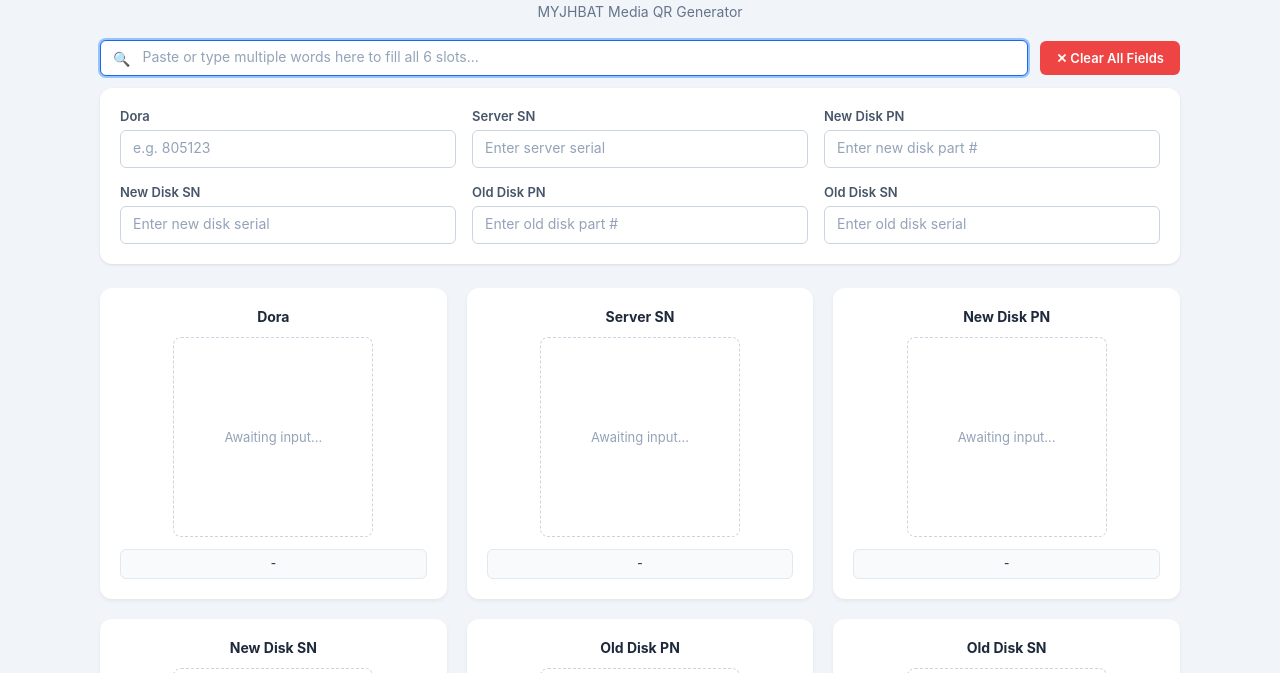
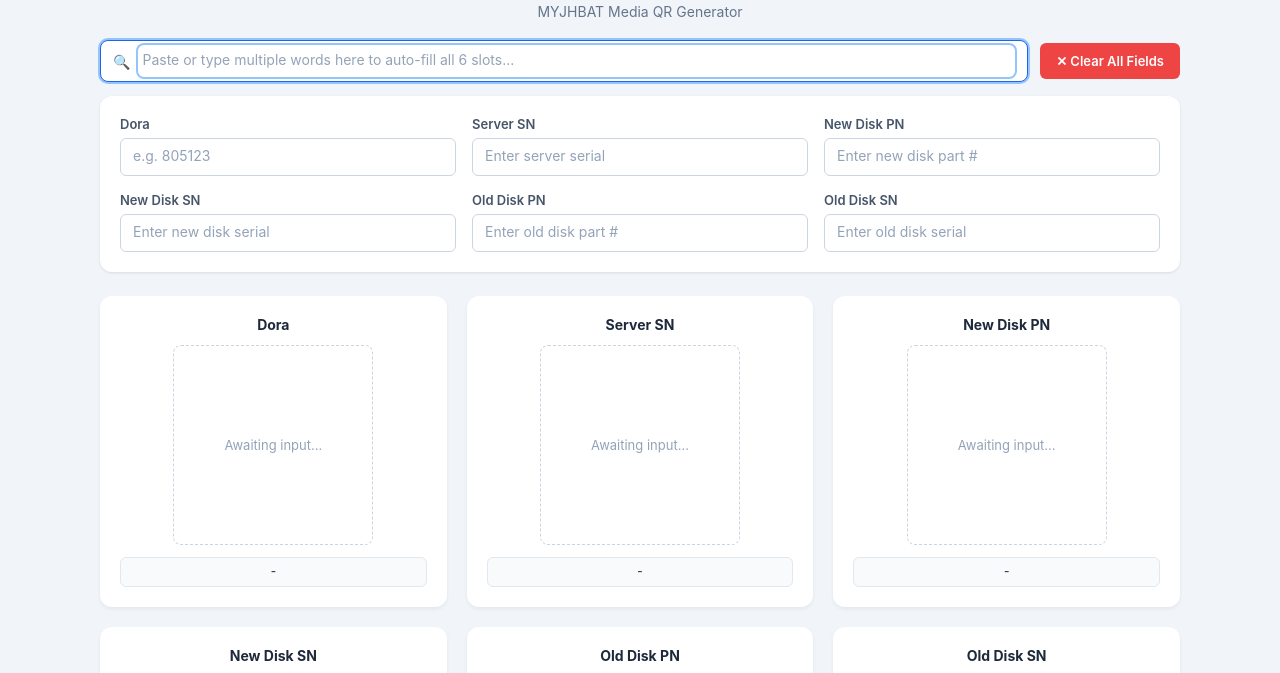
Before and after one commit to Ryzal275/media_qr, a plain HTML site: page index.html in a window 1280 px wide. Both pictures are taken after a click on the button "✕ Clear All Fields". Shown: the part 56-729 px from the top of the page. Drawn offline with Linux system fonts and the light colour scheme.

Commit message:
Update index.html

```diff
--- a/index.html
+++ b/index.html
@@ -9,188 +9,54 @@
     * { box-sizing: border-box; font-family: -apple-system, BlinkMacSystemFont, 'Segoe UI', Roboto, sans-serif; }
     body { background: #f1f5f9; margin: 0; padding: 24px; color: #0f172a; }
     .container { max-width: 1080px; margin: 0 auto; }
-
     header { text-align: center; margin-bottom: 20px; }
     h1 { font-size: 24px; margin: 0 0 6px 0; font-weight: 700; }
     p.subtitle { margin: 0; color: #64748b; font-size: 14px; }
-
-    .toolbar {
-      display: flex;
-      justify-content: space-between;
-      align-items: center;
-      gap: 12px;
-      margin-bottom: 12px;
-      flex-wrap: wrap;
-    }
-    .search-box {
-      flex: 1;
-      min-width: 280px;
-      display: flex;
-      align-items: center;
-      background: #ffffff;
-      border: 1px solid #cbd5e1;
-      border-radius: 6px;
-      padding: 0 12px;
-    }
-    .search-box:focus-within {
-      border-color: #2563eb;
-      box-shadow: 0 0 0 2px #93c5fd;
-    }
-    .search-box span {
-      color: #64748b;
-      margin-right: 8px;
-      font-size: 14px;
-    }
-    .search-box input {
-      border: none;
-      box-shadow: none;
-      width: 100%;
-      padding: 9px 4px;
-      font-size: 14px;
-    }
-    .search-box input:focus {
-      box-shadow: none;
-    }
-    .btn-clear {
-      background: #ef4444;
-      color: #ffffff;
-      border: none;
-      padding: 9px 16px;
-      border-radius: 6px;
-      font-size: 13px;
-      font-weight: 600;
-      cursor: pointer;
-      display: inline-flex;
-      align-items: center;
-      gap: 6px;
-      transition: background 0.15s ease, transform 0.05s ease;
-    }
+    .toolbar { display: flex; justify-content: space-between; align-items: center; gap: 12px; margin-bottom: 14px; flex-wrap: wrap; }
+    .bulk-box { flex: 1; min-width: 280px; display: flex; align-items: center; background: #ffffff; border: 1px solid #cbd5e1; border-radius: 8px; padding: 4px 12px; box-shadow: 0 1px 2px rgba(0,0,0,0.05); }
+    .bulk-box:focus-within { border-color: #2563eb; box-shadow: 0 0 0 2px #93c5fd; }
+    .bulk-box span { color: #64748b; font-size: 14px; margin-right: 8px; user-select: none; }
+    .bulk-box input { border: none; box-shadow: none; padding: 8px 4px; width: 100%; font-size: 14px; font-family: monospace; }
+    .btn-clear { background: #ef4444; color: #ffffff; border: none; padding: 10px 16px; border-radius: 6px; font-size: 13px; font-weight: 600; cursor: pointer; display: inline-flex; align-items: center; gap: 6px; transition: background 0.15s ease, transform 0.05s ease; }
     .btn-clear:hover { background: #dc2626; }
-    .btn-clear:active { transform: scale(0.98); }
-
-    .form-grid {
-      display: grid;
-      grid-template-columns: repeat(auto-fit, minmax(280px, 1fr));
-      gap: 16px;
-      background: #ffffff;
-      padding: 20px;
-      border-radius: 12px;
-      box-shadow: 0 1px 3px rgba(0,0,0,0.1);
-      margin-bottom: 24px;
-    }
+    .form-grid { display: grid; grid-template-columns: repeat(auto-fit, minmax(280px, 1fr)); gap: 16px; background: #ffffff; padding: 20px; border-radius: 12px; box-shadow: 0 1px 3px rgba(0,0,0,0.1); margin-bottom: 24px; }
     .field-group { display: flex; flex-direction: column; gap: 6px; }
     label { font-size: 13px; font-weight: 600; color: #475569; }
-    input {
-      padding: 10px 12px;
-      border: 1px solid #cbd5e1;
-      border-radius: 6px;
-      font-size: 14px;
-      font-family: monospace;
-      outline: none;
-      transition: border-color 0.15s, box-shadow 0.15s;
-    }
-    input::placeholder {
-      color: #94a3b8;
-      font-family: -apple-system, BlinkMacSystemFont, 'Segoe UI', Roboto, sans-serif;
-    }
-    input:focus {
-      border-color: #2563eb;
-      box-shadow: 0 0 0 2px #93c5fd;
-    }
-
-    .qr-grid {
-      display: grid;
-      grid-template-columns: repeat(auto-fit, minmax(260px, 1fr));
-      gap: 20px;
-    }
-    .qr-card {
-      background: #ffffff;
-      border-radius: 12px;
-      padding: 20px;
-      display: flex;
-      flex-direction: column;
-      align-items: center;
-      box-shadow: 0 2px 4px rgba(0,0,0,0.06);
-      text-align: center;
-    }
+    input { padding: 10px 12px; border: 1px solid #cbd5e1; border-radius: 6px; font-size: 14px; font-family: monospace; outline: none; transition: border-color 0.15s, box-shadow 0.15s; }
+    input::placeholder { color: #94a3b8; font-family: -apple-system, BlinkMacSystemFont, 'Segoe UI', Roboto, sans-serif; }
+    input:focus { border-color: #2563eb; box-shadow: 0 0 0 2px #93c5fd; }
+    .qr-grid { display: grid; grid-template-columns: repeat(auto-fit, minmax(260px, 1fr)); gap: 20px; }
+    .qr-card { background: #ffffff; border-radius: 12px; padding: 20px; display: flex; flex-direction: column; align-items: center; box-shadow: 0 2px 4px rgba(0,0,0,0.06); text-align: center; }
     .qr-title { font-size: 14px; font-weight: 700; color: #1e293b; margin-bottom: 12px; }
-    .qr-box {
-      width: 200px;
-      height: 200px;
-      display: flex;
-      align-items: center;
-      justify-content: center;
-      margin-bottom: 12px;
-      color: #94a3b8;
-      font-size: 13px;
-      border: 1px dashed #cbd5e1;
-      border-radius: 8px;
-    }
-    .qr-box.has-qr {
-      border: none;
-    }
+    .qr-box { width: 200px; height: 200px; display: flex; align-items: center; justify-content: center; margin-bottom: 12px; color: #94a3b8; font-size: 13px; border: 1px dashed #cbd5e1; border-radius: 8px; }
+    .qr-box.has-qr { border: none; }
     .qr-box canvas, .qr-box img { max-width: 100%; max-height: 100%; }
-    .qr-value {
-      font-family: monospace;
-      font-size: 14px;
-      background: #f8fafc;
-      padding: 6px 12px;
-      border-radius: 6px;
-      border: 1px solid #e2e8f0;
-      word-break: break-all;
-      width: 100%;
-      color: #334155;
-    }
+    .qr-value { font-family: monospace; font-size: 14px; background: #f8fafc; padding: 6px 12px; border-radius: 6px; border: 1px solid #e2e8f0; word-break: break-all; width: 100%; color: #334155; }
   </style>
 </head>
 <body>
-
 <div class="container">
   <header>
     <h1>Media Breakfix QR</h1>
     <p class="subtitle">MYJHBAT Media QR Generator</p>
   </header>
-
   <div class="toolbar">
-    <div class="search-box">
+    <div class="bulk-box">
       <span>🔍</span>
-      <input id="in-bulk" placeholder="Paste or type multiple words here to fill all 6 slots..." autofocus oninput="handleBulk(this.value)">
+      <input id="bulk-input" type="text" placeholder="Paste or type multiple words here to auto-fill all 6 slots..." autofocus oninput="handleBulkInput(this.value)">
     </div>
-    <button type="button" class="btn-clear" onclick="clearAll()">
-      ✕ Clear All Fields
-    </button>
+    <button type="button" class="btn-clear" onclick="clearAll()">✕ Clear All Fields</button>
   </div>
-
   <div class="form-grid">
-    <div class="field-group">
-      <label for="in-dora">Dora</label>
-      <input id="in-dora" placeholder="e.g. 805123" oninput="updateAll()">
-    </div>
-    <div class="field-group">
-      <label for="in-server">Server SN</label>
-      <input id="in-server" placeholder="Enter server serial" oninput="updateAll()">
-    </div>
-    <div class="field-group">
-      <label for="in-npn">New Disk PN</label>
-      <input id="in-npn" placeholder="Enter new disk part #" oninput="updateAll()">
-    </div>
-    <div class="field-group">
-      <label for="in-nsn">New Disk SN</label>
-      <input id="in-nsn" placeholder="Enter new disk serial" oninput="updateAll()">
-    </div>
-    <div class="field-group">
-      <label for="in-opn">Old Disk PN</label>
-      <input id="in-opn" placeholder="Enter old disk part #" oninput="updateAll()">
-    </div>
-    <div class="field-group">
-      <label for="in-osn">Old Disk SN</label>
-      <input id="in-osn" placeholder="Enter old disk serial" oninput="updateAll()">
-    </div>
+    <div class="field-group"><label for="in-dora">Dora</label><input id="in-dora" placeholder="e.g. 805123" oninput="updateAll()"></div>
+    <div class="field-group"><label for="in-server">Server SN</label><input id="in-server" placeholder="Enter server serial" oninput="updateAll()"></div>
+    <div class="field-group"><label for="in-npn">New Disk PN</label><input id="in-npn" placeholder="Enter new disk part #" oninput="updateAll()"></div>
+    <div class="field-group"><label for="in-nsn">New Disk SN</label><input id="in-nsn" placeholder="Enter new disk serial" oninput="updateAll()"></div>
+    <div class="field-group"><label for="in-opn">Old Disk PN</label><input id="in-opn" placeholder="Enter old disk part #" oninput="updateAll()"></div>
+    <div class="field-group"><label for="in-osn">Old Disk SN</label><input id="in-osn" placeholder="Enter old disk serial" oninput="updateAll()"></div>
   </div>
-
   <div class="qr-grid" id="grid"></div>
 </div>
-
 <script>
   const fields = [
     { id: 'in-dora', label: 'Dora' },
@@ -201,90 +67,51 @@
     { id: 'in-osn', label: 'Old Disk SN' }
   ];
 
-  function handleBulk(text) {
-    const words = text.trim().split(/[\s,]+/).filter(Boolean);
+  function handleBulkInput(val) {
+    const tokens = val.trim().split(/[\s,]+/);
     fields.forEach((f, idx) => {
-      document.getElementById(f.id).value = words[idx] || '';
+      const inputEl = document.getElementById(f.id);
+      inputEl.value = tokens[idx] || '';
     });
     updateAll();
   }
 
-  function initFromUrl() {
-    const params = new URLSearchParams(window.location.search);
-    const rawVal = params.get('value');
-    if (rawVal) {
-      const parts = rawVal.split(',');
-      fields.forEach((f, idx) => {
-        if (parts[idx] !== undefined) document.getElementById(f.id).value = parts[idx].trim();
-      });
-    }
+  function clearAll() {
+    fields.forEach(f => document.getElementById(f.id).value = '');
+    document.getElementById('bulk-input').value = '';
+    updateAll();
+    document.getElementById('bulk-input').focus();
   }
-
-  function clearAll() {
-    document.getElementById('in-bulk').value = '';
-    fields.forEach(f => {
-      document.getElementById(f.id).value = '';
-    });
-
-    if (window.history.replaceState) {
-      const cleanUrl = window.location.protocol + "//" + window.location.host + window.location.pathname;
-      window.history.replaceState({ path: cleanUrl }, '', cleanUrl);
-    }
-
-    updateAll();
-
-    const bulkInput = document.getElementById('in-bulk');
-    if (bulkInput) bulkInput.focus();
-  }
-
-  document.addEventListener('keydown', (e) => {
-    if (e.key === 'Escape') {
-      clearAll();
-    }
-  });
 
   function updateAll() {
     const container = document.getElementById('grid');
     container.innerHTML = '';
-
     fields.forEach(f => {
       const rawVal = document.getElementById(f.id).value.trim();
       const val = rawVal || '-';
-
       const card = document.createElement('div');
       card.className = 'qr-card';
-
       const title = document.createElement('div');
       title.className = 'qr-title';
       title.innerText = f.label;
-
       const qrDiv = document.createElement('div');
       qrDiv.className = 'qr-box';
-
       const text = document.createElement('div');
       text.className = 'qr-value';
       text.innerText = val;
-
       card.appendChild(title);
       card.appendChild(qrDiv);
       card.appendChild(text);
       container.appendChild(card);
-
-      if (rawVal) {
+      if (rawVal && typeof QRCode !== 'undefined') {
         qrDiv.classList.add('has-qr');
-        new QRCode(qrDiv, {
-          text: rawVal,
-          width: 200,
-          height: 200,
-          correctLevel: QRCode.CorrectLevel.M
-        });
+        new QRCode(qrDiv, { text: rawVal, width: 200, height: 200, correctLevel: QRCode.CorrectLevel.M });
       } else {
         qrDiv.innerText = 'Awaiting input...';
       }
     });
   }
 
-  initFromUrl();
   updateAll();
 </script>
 </body>
```
